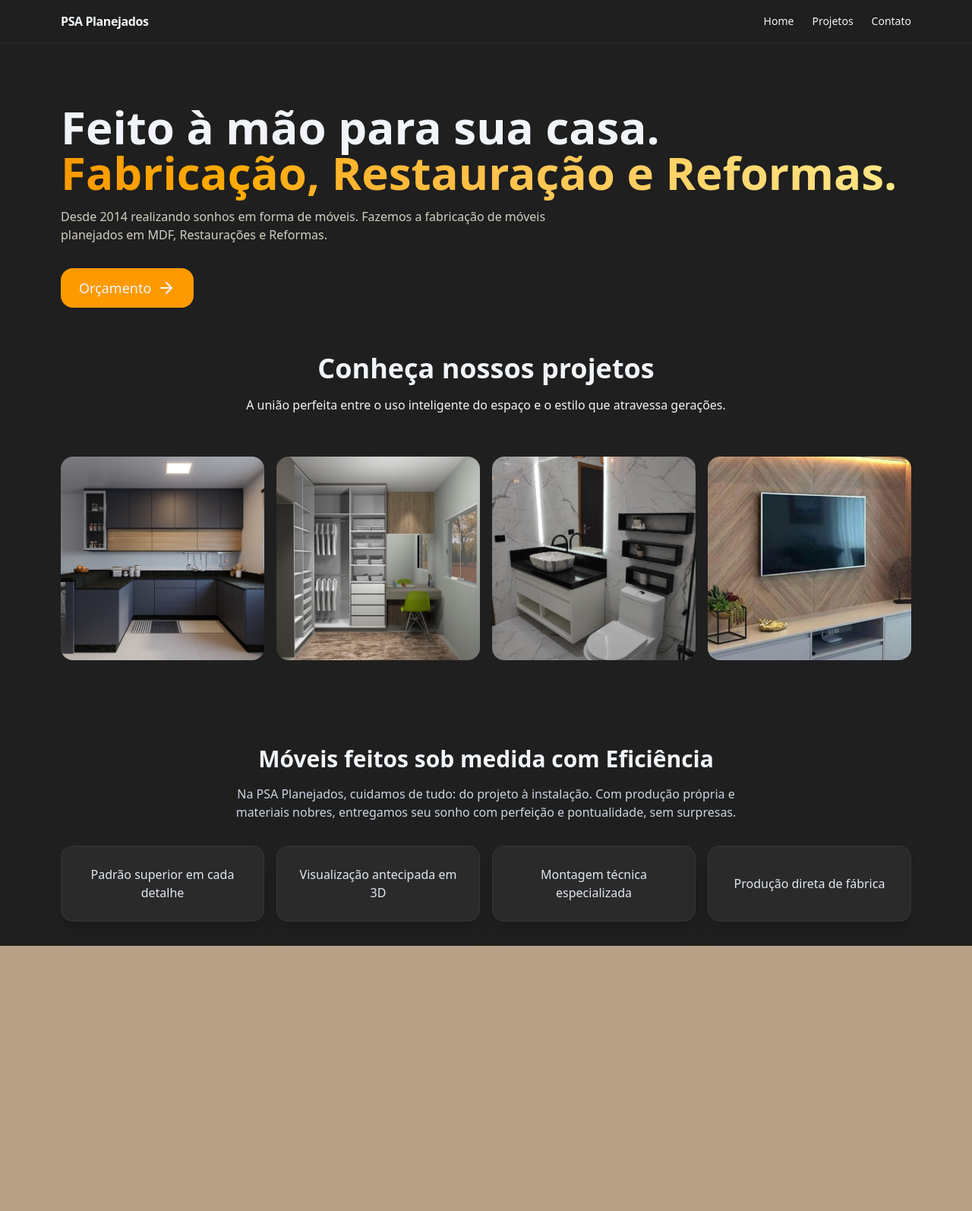
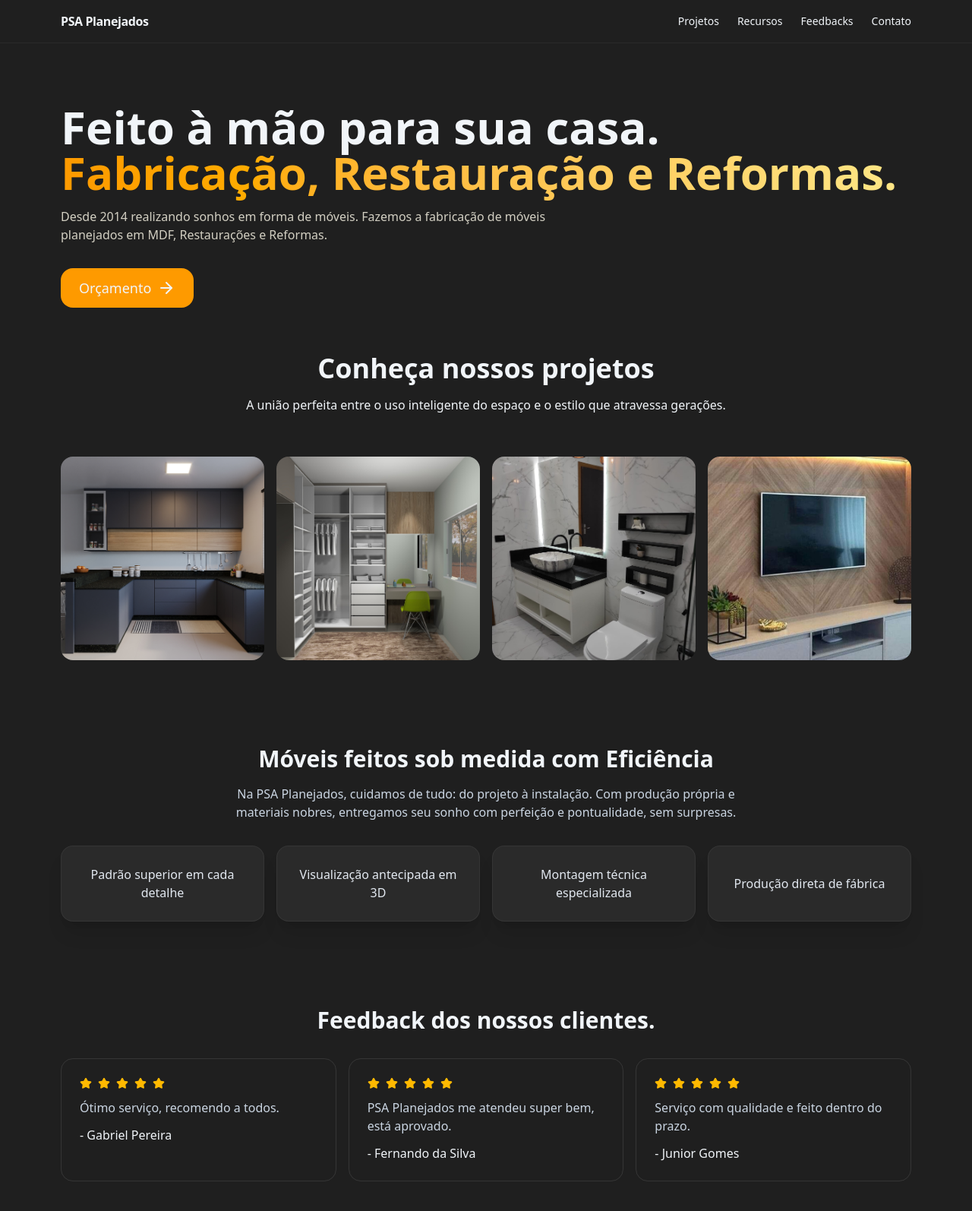
Before and after one commit to agripe049/marcenaria, a React (Vite) app: page / in a window 1280 px wide. Shown: the top 1594 px of the page at 76% size. Before the commit the page ends 1245 px from the top, so only its background shows below. Built offline with nearby package versions, Linux system fonts and the light colour scheme.

Commit message:
Seção de testimonials pronta, só pegar o feedback real dos clientes da empresa agora

```diff
--- a/src/App.jsx
+++ b/src/App.jsx
@@ -2,6 +2,7 @@ import Features from './components/Features'
 import Header from './components/Header'
 import Hero from './components/Hero'
 import Projects from './components/Projects'
+import Testimonials from './components/Testimonials'
 
 
 
@@ -13,6 +14,7 @@ function App() {
       <Hero />
       <Projects />
       <Features />
+      <Testimonials />
     </div>
   )
 }
--- a/src/components/Header.jsx
+++ b/src/components/Header.jsx
@@ -6,15 +6,16 @@ const Header = () => {
     const [open, setOpen] = useState(false);
 
     const navLinks = [
-        { href: "#", label: "Home" },
         { href: "#projects", label: "Projetos" },
+        { href: "#features", label: "Recursos" },
+        { href: "#testimonials", label: "Feedbacks" },
         { href: "#contact", label: "Contato" }
     ]
 
     return (
-        <div className="bg-[#1f1f1f] text-slate-100">
+        <div className="sticky top-0 z-40 bg-[#1f1f1f] text-slate-100">
             {/* Navbar */}
-            <header className="sticky top-0 z-40 border-b border-white/5">
+            <header className="border-b border-white/5">
                 <div className="mx-auto max-w-6xl px-4 py-4 flex items-center justify-between">
                     <a href="#" className='flex items-center gap-2'>
                         <span className='font-bold tracking-tight'>PSA Planejados</span>
--- a/src/components/Projects.jsx
+++ b/src/components/Projects.jsx
@@ -19,7 +19,7 @@ const Projects = () => {
     ];
     return (
         <div className='bg-[#1f1f1f] text-slate-100'>
-            <section className='relative overflow-hidden'>
+            <section id='projects' className='relative overflow-hidden'>
                 <div className='mx-auto max-w-6xl px-4 pt-4 pb-20 relative'>
                     <motion.div initial={{ opacity: 0, y: 20 }}
                         animate={{ opacity: 1, y: 0 }}
--- a/src/components/Testimonials.jsx
+++ b/src/components/Testimonials.jsx
@@ -1,9 +1,41 @@
-import React from 'react'
+import { Star } from 'lucide-react'
+import { motion } from 'framer-motion'
 
 const Testimonials = () => {
+
+  const depoimentos = [
+    { name: "Gabriel Pereira", descricao: "Ótimo serviço, recomendo a todos." },
+    { name: "Fernando da Silva", descricao: "PSA Planejados me atendeu super bem, está aprovado." },
+    { name: "Junior Gomes", descricao: "Serviço com qualidade e feito dentro do prazo." }
+  ]
+
   return (
-    <div>
-
+    <div className='bg-[#1f1f1f] text-slate-100'>
+      <motion.section id='testimonials' className='mx-auto max-w-6xl px-4 py-20 relative'
+        initial={{ opacity: 0, y: 30 }}
+        whileInView={{ opacity: 1, y: 0 }} // Só anima quando o usuário rolar até aqui
+        viewport={{ once: true }} // Anima apenas uma vez
+        transition={{ duration: 0.8 }}
+      >
+        <h2 className='text-3xl font-bold text-center'>
+          Feedback dos nossos clientes.
+        </h2>
+        <div className='mt-8 grid grid-cols-1 md:grid-cols-3 gap-4'>
+          {[depoimentos.map((n) => (
+            <blockquote
+              key={n.name}
+              className='rounded-2xl border border-white/10 p-6'>
+              <div className='flex items-center gap-2 text-amber-400'>
+                {Array.from({ length: 5 }).map((_, i) => (
+                  <Star key={i} className='size-4 fill-current' />
+                ))}
+              </div>
+              <p className='mt-3 text-slate-300'>{n.descricao}</p>
+              <footer className='mt-3 text-sm-text-slate-400'>- {n.name}</footer>
+            </blockquote>
+          ))]}
+        </div>
+      </motion.section>
     </div>
   )
 }
```
